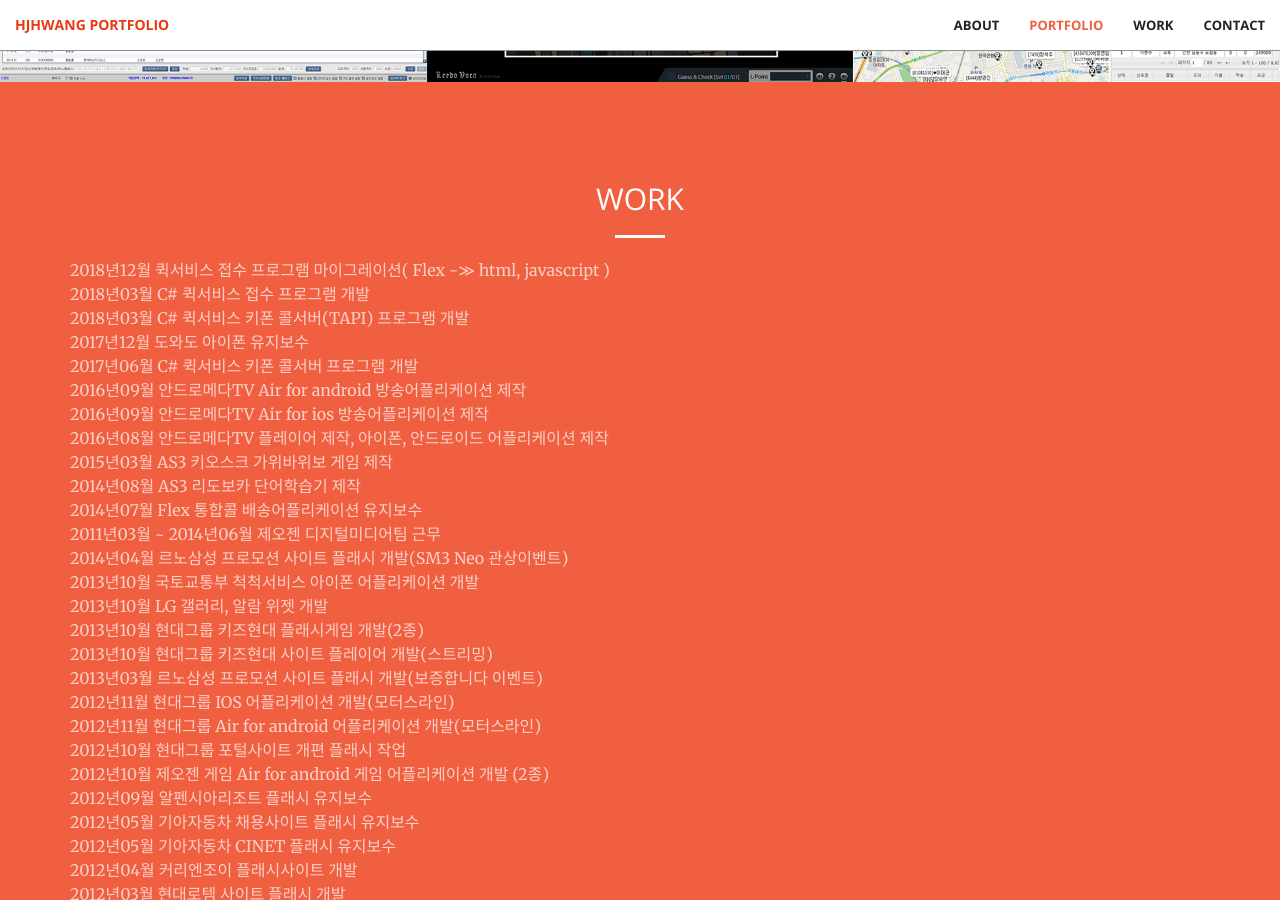
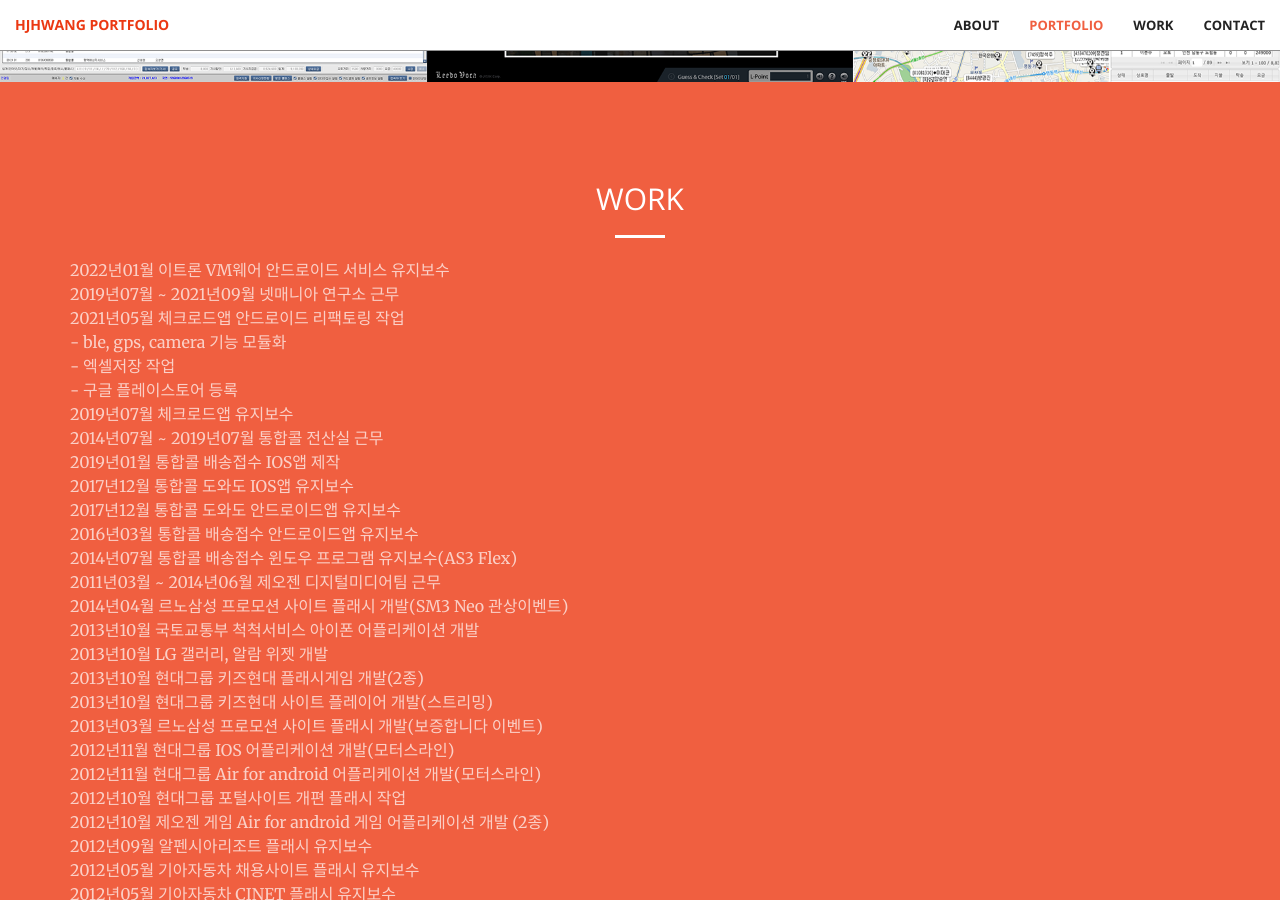
Before and after one commit to hjhwang/portfolio, a Jekyll site: the page built from index.html, in a window 1280 px wide and 900 px high, scrolled down 1717 px. Built offline with Jekyll 4.4.1, drawn with Linux system fonts in a browser that asks for light colours.

Commit message:
Update services.html
update commit

```diff
--- a/_includes/services.html
+++ b/_includes/services.html
@@ -9,17 +9,21 @@
     </div>
     <div class="container">
       <p class="text-faded">
-        2018년12월	퀵서비스 접수 프로그램 마이그레이션( Flex -≫ html, javascript )<br/>
-        2018년03월	C# 퀵서비스 접수 프로그램 개발<br/>
-        2018년03월	C# 퀵서비스 키폰 콜서버(TAPI) 프로그램 개발<br/>
-        2017년12월	도와도 아이폰 유지보수<br/>
-        2017년06월	C# 퀵서비스 키폰 콜서버 프로그램 개발<br/>
-        2016년09월	안드로메다TV Air for android 방송어플리케이션 제작<br/>
-        2016년09월	안드로메다TV Air for ios 방송어플리케이션 제작<br/>
-        2016년08월	안드로메다TV 플레이어 제작, 아이폰, 안드로이드 어플리케이션 제작<br/>
-        2015년03월	AS3 키오스크 가위바위보 게임 제작<br/>
-        2014년08월	AS3 리도보카 단어학습기 제작<br/>
-        2014년07월	Flex 통합콜 배송어플리케이션 유지보수<br/>
+        2022년01월 이트론 VM웨어 안드로이드 서비스 유지보수<br/>
+
+        2019년07월 ~ 2021년09월 넷매니아 연구소 근무<br/>
+        2021년05월 체크로드앱 안드로이드 리팩토링 작업<br/>
+        - ble, gps, camera 기능 모듈화<br/>
+        - 엑셀저장 작업<br/>
+        - 구글 플레이스토어 등록<br/>
+        2019년07월 체크로드앱 유지보수<br/>
+
+        2014년07월 ~ 2019년07월 통합콜 전산실 근무<br/>
+        2019년01월 통합콜 배송접수 IOS앱 제작<br/>
+        2017년12월 통합콜 도와도 IOS앱 유지보수<br/>
+        2017년12월 통합콜 도와도 안드로이드앱 유지보수<br/>
+        2016년03월 통합콜 배송접수 안드로이드앱 유지보수<br/>
+        2014년07월 통합콜 배송접수 윈도우 프로그램 유지보수(AS3 Flex)<br/>
 
         2011년03월 ~ 2014년06월 제오젠 디지털미디어팀 근무<br/>
         2014년04월	르노삼성 프로모션 사이트 플래시 개발(SM3 Neo 관상이벤트)<br/>
```
